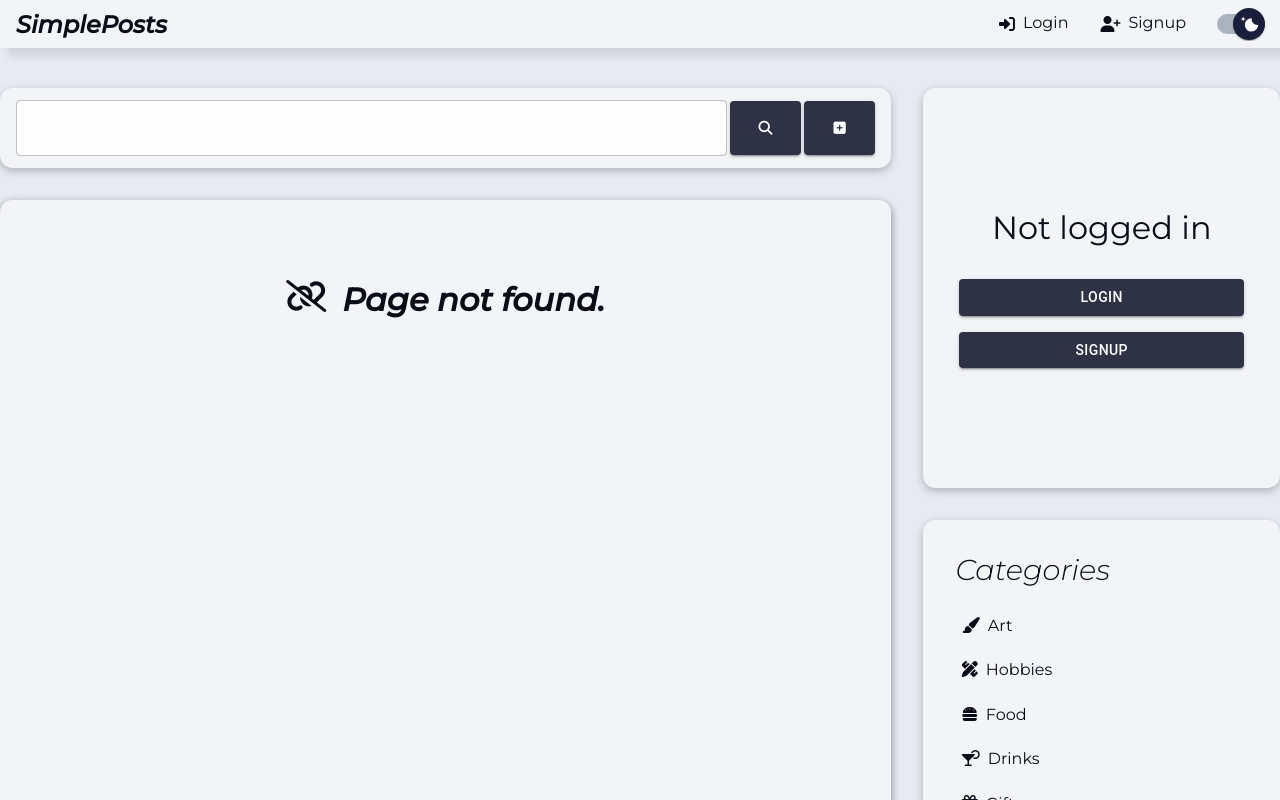
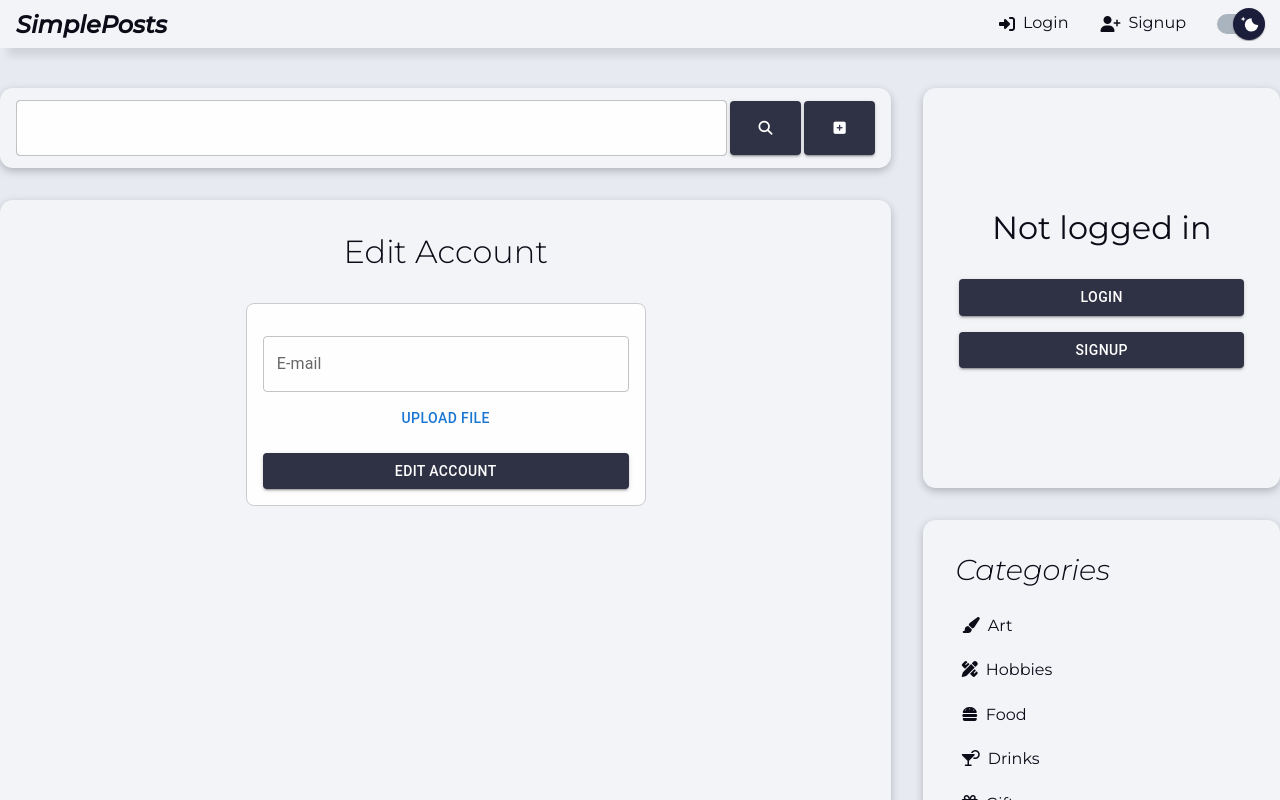
Before and after one commit to santiagorejas/simple-posts-front, a React (Create React App) app: page /edit-account in a window 1280 px wide. Before the commit this address had no page. Shown: the top 800 px of the page. Built offline with nearby package versions, Linux system fonts and the light colour scheme.

Commit message:
edit account added

```diff
--- a/src/App.css
+++ b/src/App.css
@@ -20,6 +20,7 @@
   grid-column-end: 2;
   grid-row-start: 2;
   grid-row-end: 4;
+  min-height: 0;
 }
 
 .grid-container__profile-card {
--- a/src/App.js
+++ b/src/App.js
@@ -16,12 +16,16 @@ import { useContext } from "react";
 import ThemeContext from "./context/theme-context";
 import LikedPostsPage from "./components/Liked Posts/LikedPostsPage";
 import Section from "./components/UI/Section";
+import EditAccountPage from "./pages/Edit Account/EditAccountPage";
 
 function App() {
     const themeCtx = useContext(ThemeContext);
 
     return (
-    <div className="app" data-theme={themeCtx.theme === "light" ? "" : "dark"}>
+        <div
+            className="app"
+            data-theme={themeCtx.theme === "light" ? "" : "dark"}
+        >
             <NavBar className="app" />
             <div className="grid-container">
                 <SearchBar className="grid-container__search-bar" />
@@ -29,15 +33,28 @@ function App() {
                 <Categories className="grid-container__categories" />
                 <Section className="grid-container__main-section">
                     <Routes>
-            <Route path="/" element={<Navigate to="/post" replace />} />
+                        <Route
+                            path="/"
+                            element={<Navigate to="/post" replace />}
+                        />
                         <Route path="/post" element={<Home />} />
                         <Route path="/post/:pid" element={<PostDetailPage />} />
                         <Route path="/login" element={<LoginPage />} />
                         <Route path="/signup" element={<SignupPage />} />
-            <Route path="/post/create" element={<CreatePostPage />} />
-            <Route path="/user/:uid/likes" element={<LikedPostsPage />} />
+                        <Route
+                            path="/post/create"
+                            element={<CreatePostPage />}
+                        />
+                        <Route
+                            path="/user/:uid/likes"
+                            element={<LikedPostsPage />}
+                        />
                         <Route path="/user/:uid" element={<UserPostsPage />} />
                         <Route path="*" element={<NotFoundPage />} />
+                        <Route
+                            path="/edit-account"
+                            element={<EditAccountPage />}
+                        />
                     </Routes>
                 </Section>
             </div>
--- a/src/components/Profile Card/ProfileCard.js
+++ b/src/components/Profile Card/ProfileCard.js
@@ -64,7 +64,11 @@ const ProfileCard = (props) => {
                         >
                             {profile.nickname}
                         </h2>
-            <div className={classes["profile-card__counters-container"]}>
+                        <div
+                            className={
+                                classes["profile-card__counters-container"]
+                            }
+                        >
                             <div
                                 className={classes["profile-card__counters"]}
                                 onClick={goToUserDetails}
@@ -77,6 +81,15 @@ const ProfileCard = (props) => {
                                 <p>{profile.likes.length}</p>
                             </div>
                         </div>
+                        <button
+                            className={
+                                classes["profile-card__edit-account-btn"]
+                            }
+                            onClick={() => navigate("/edit-account")}
+                        >
+                            <i class="fa-solid fa-gear"></i>
+                            <p>Edit Account</p>
+                        </button>
                     </div>
                 )}
         </Section>
--- a/src/components/Profile Card/ProfileCard.module.css
+++ b/src/components/Profile Card/ProfileCard.module.css
@@ -3,7 +3,7 @@
     flex-direction: column;
     width: 80%;
     margin: auto;
-    padding: 2rem;
+    padding: 1rem;
     align-items: center;
     justify-content: center;
     height: 100%;
@@ -26,12 +26,16 @@
 }
 
 .profile-card__image {
-    width: 80%;
-    border-radius: 10%;
+    width: 11rem;
+    height: 11rem;
+    border-radius: 50%;
+    object-fit: cover;
+    object-position: center;
+    box-shadow: rgba(0, 0, 0, 0.16) 0px 1px 4px;
 }
 
 .profile-card__nickname {
-    font-size: 2rem;
+    font-size: 1.8rem;
     font-weight: 300;
     margin-bottom: 1rem;
 }
@@ -42,18 +46,34 @@
 }
 
 .profile-card__counters {
-    margin: 1rem;
+    margin: 0.8rem;
     text-align: center;
-    background-color: var(--grey-1);
+    background-color: var(--grey-2);
     padding: 1rem;
     border-radius: 0.5rem;
-    transition: 500ms box-shadow;
+    box-shadow: rgba(0, 0, 0, 0.12) 0px 1px 3px, rgba(0, 0, 0, 0.24) 0px 1px 2px;
 }
 
 .profile-card__counters p {
-    margin-top: 0.5rem
+    margin-top: 0.5rem;
 }
 
-.profile-card__counters:hover {
-    box-shadow: rgba(0,0,0,0.05) 0.3rem 0.3rem 0.3rem;
+.profile-card__counters h3 {
+    font-size: 1rem;
 }
+
+.profile-card__edit-account-btn {
+    display: flex;
+    align-items: center;
+    padding: 0.5rem;
+    background-color: transparent;
+    border: var(--grey-1) solid 1px;
+    border-radius: 0.5rem;
+    color: var(--text);
+    cursor: pointer;
+
+}
+
+.profile-card__edit-account-btn p {
+    margin-left: 0.5rem;
+}
--- a/src/context/ProfileContextProvider.js
+++ b/src/context/ProfileContextProvider.js
@@ -101,6 +101,11 @@ const LikesContextProvider = (props) => {
         setLikes(likedPosts);
     };
 
+    const updateProfileHandler = (newNickname, newImage) => {
+        if (newNickname) setNickname(newNickname);
+        if (newImage) setImage(newImage);
+    };
+
     const clearProfileHandler = () => {
         setNickname("");
         setImage("");
@@ -122,6 +127,7 @@ const LikesContextProvider = (props) => {
                 setLikes: setLikesHandler,
                 postIsLiked: postIsLikedHandler,
                 clearProfile: clearProfileHandler,
+                updateProfile: updateProfileHandler,
             }}
         >
             {props.children}
--- a/src/context/profile-context.js
+++ b/src/context/profile-context.js
@@ -12,6 +12,7 @@ const LikesContext = createContext({
     setLikes: (likes) => {},
     postIsLiked: (postId) => {},
     clearProfile: () => {},
+    updateProfile: (nickname, image) => {},
 });
 
 export default LikesContext;
--- a/src/index.css
+++ b/src/index.css
@@ -31,6 +31,7 @@ code {
   --section-background: #f3f4f8;
   --text: #0b0c17;
   --grey-1: #d2d4da;
+  --grey-2: #e5e6e9;
 }
 
 [data-theme="dark"] {
--- /dev/null
+++ b/src/pages/Edit Account/EditAccountPage.js
@@ -0,0 +1,87 @@
+import { Button, TextField } from "@mui/material";
+import { useFormik } from "formik";
+import { useContext, useRef, useState } from "react";
+import { AuthContext } from "../../context/auth-context";
+import ProfileContext from "../../context/profile-context";
+import { useHttp } from "../../hooks/use-http";
+import classes from "./EditAccountPage.module.css";
+
+const EditAccountPage = (props) => {
+    const fileInput = useRef();
+    const [pickedFile, setPickedFile] = useState(null);
+    const profile = useContext(ProfileContext);
+    const auth = useContext(AuthContext);
+    const { isLoading, error, clearError, sendRequest } = useHttp();
+
+    const formik = useFormik({
+        initialValues: {
+            email: "",
+        },
+        onSubmit: async (values, actions) => {
+            const formData = new FormData();
+            formData.append("image", pickedFile);
+            formData.append("email", values.email);
+
+            try {
+                const data = await sendRequest(
+                    "http://localhost:5000/api/user/edit-account",
+                    "PATCH",
+                    formData,
+                    {
+                        Authorization: `Bearer ${auth.token}`,
+                    }
+                );
+                profile.updateProfile(null, data.image);
+            } catch (err) {}
+        },
+    });
+
+    const pickedHandler = (e) => {
+        let pickedFile = null;
+        if (e.target.files && e.target.files.length === 1) {
+            pickedFile = e.target.files[0];
+        }
+        setPickedFile(pickedFile);
+    };
+
+    return (
+        <div>
+            <h1 className="section-title" style={{ textAlign: "center" }}>
+                Edit Account
+            </h1>
+            <form className="form" onSubmit={formik.handleSubmit}>
+                <TextField
+                    label="E-mail"
+                    type="email"
+                    id="email"
+                    name="email"
+                    onChange={formik.handleChange}
+                    onBlur={formik.handleBlur}
+                    value={formik.values.email}
+                    autoComplete="off"
+                    margin="normal"
+                />
+                <Button onClick={() => fileInput.current.click()}>
+                    Upload File
+                </Button>
+                <input
+                    ref={fileInput}
+                    type="file"
+                    style={{ display: "none" }}
+                    accept=".jpg,.png,.jpeg"
+                    onChange={pickedHandler}
+                />
+                <Button
+                    className="form-btn"
+                    variant="contained"
+                    type="submit"
+                    margin="normal"
+                >
+                    Edit Account
+                </Button>
+            </form>
+        </div>
+    );
+};
+
+export default EditAccountPage;
```
Also changed, not shown: src/pages/Edit Account/EditAccountPage.module.css (added). Lines whose indentation alone changed are shown as unchanged.
